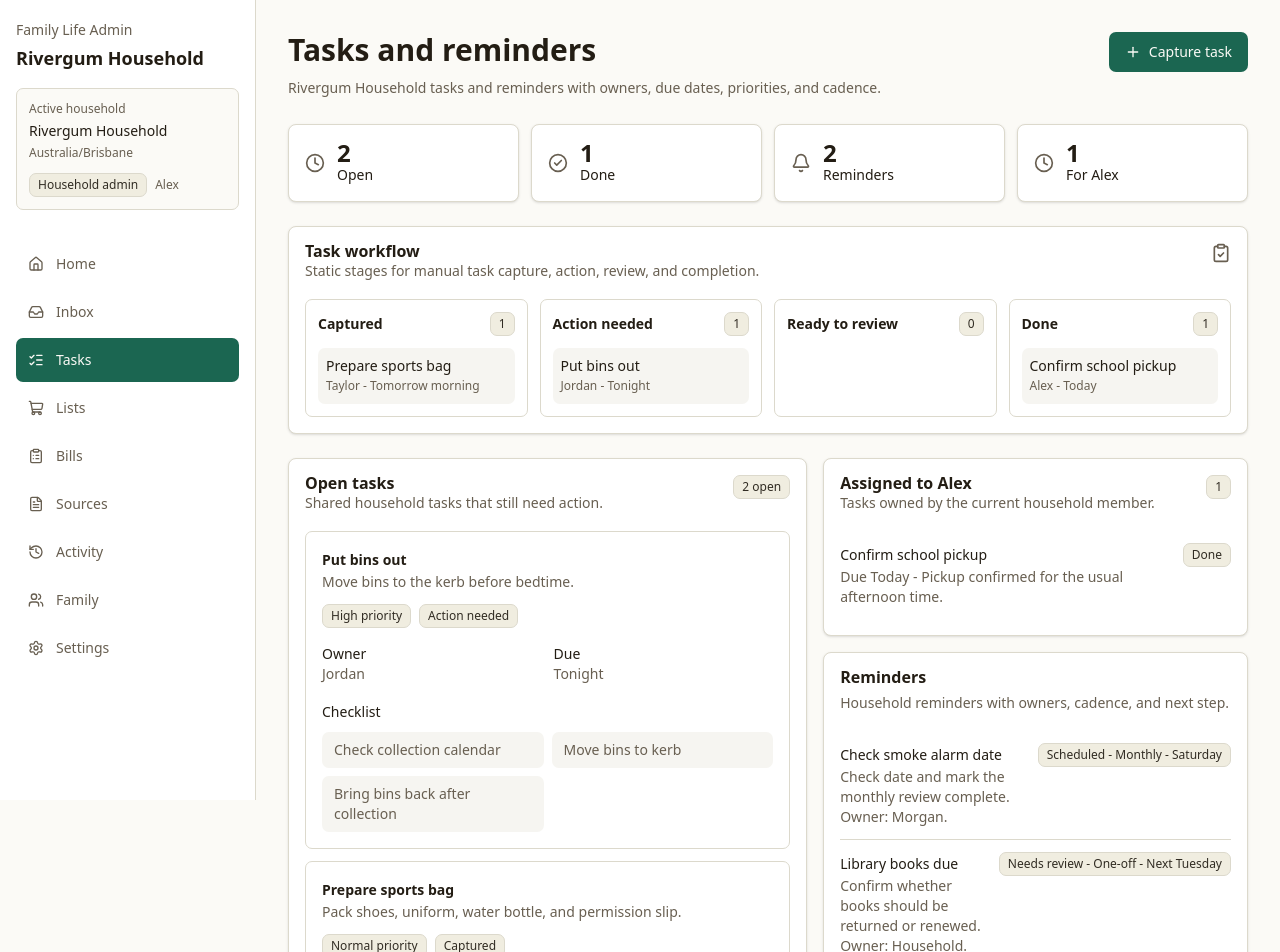
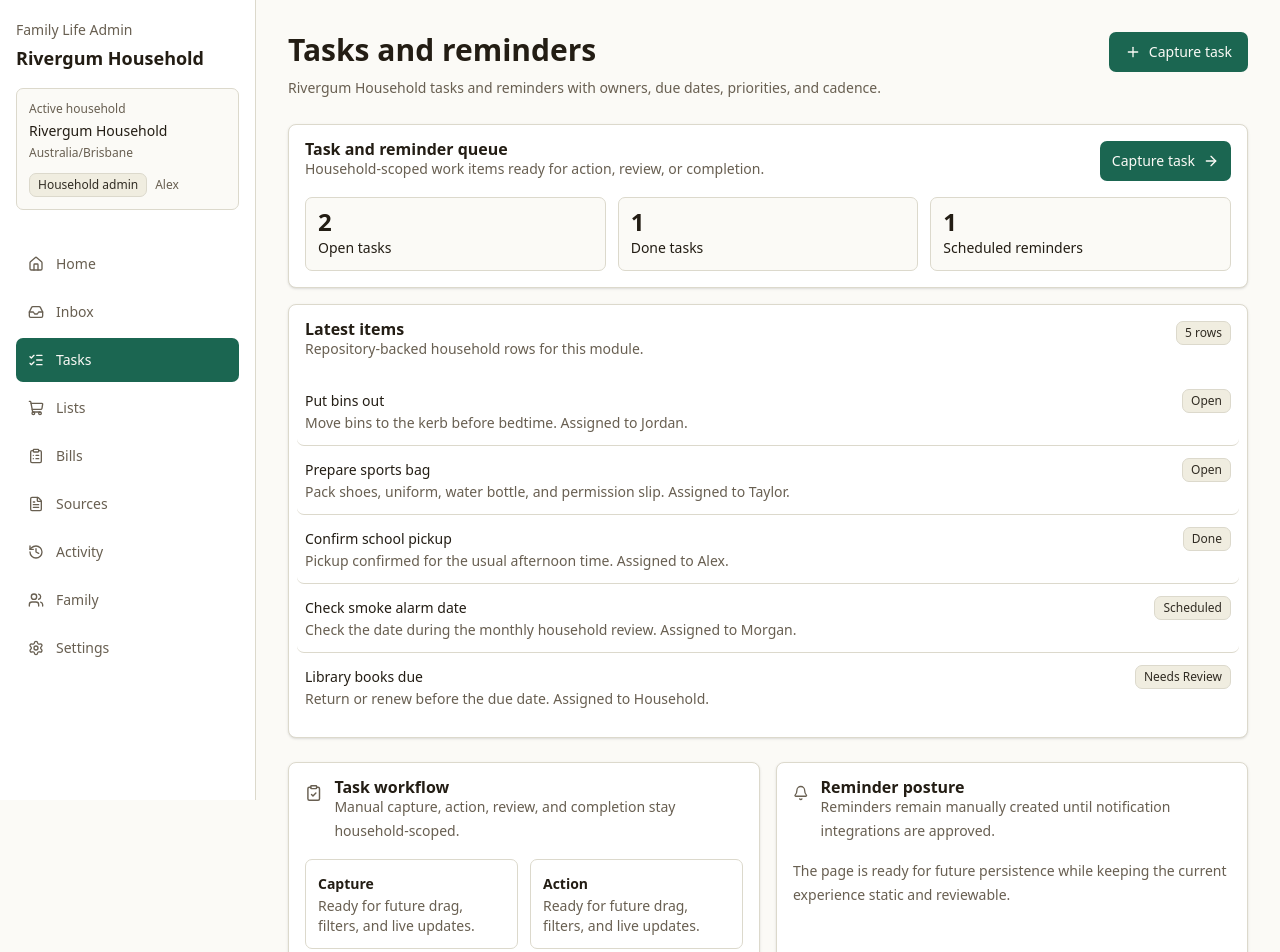
Before and after one commit to LatinMaestro/Life-Admin, a Next.js app: page /tasks in a window 1280 px wide. Shown: the top 952 px of the page. Built offline with nearby package versions, Linux system fonts and the light colour scheme.

Commit message:
Move tasks page to read model

```diff
--- a/src/app/tasks/page.tsx
+++ b/src/app/tasks/page.tsx
@@ -1,37 +1,19 @@
 import Link from "next/link";
-import { Bell, CheckCircle2, ClipboardCheck, Clock, Plus } from "lucide-react";
-import { Badge } from "@/components/ui/badge";
+import { Bell, ClipboardCheck, Plus } from "lucide-react";
 import { buttonVariants } from "@/components/ui/button";
 import { Card, CardContent, CardDescription, CardHeader, CardTitle } from "@/components/ui/card";
-import { ItemRow } from "@/components/item-row";
 import { PageHeader } from "@/components/page-header";
-import {
-  getCurrentHouseholdReminders,
-  getCurrentHouseholdTasks,
-  getReminderCadenceLabel,
-  getReminderStageLabel,
-  getTaskPriorityLabel,
-  getTaskStageLabel,
-  type TaskStage,
-} from "@/lib/demo-data";
-import { getCurrentHousehold, getCurrentMember, getMemberDisplayName } from "@/lib/household";
+import { ReadModelSummary } from "@/components/read-model-summary";
+import { getTasksReadModel } from "@/lib/server/module-read-models";
 
-const taskStages: TaskStage[] = ["Capture", "Action", "Review", "Done"];
-
-export default function TasksPage() {
-  const household = getCurrentHousehold();
-  const currentMember = getCurrentMember();
-  const tasks = getCurrentHouseholdTasks();
-  const reminders = getCurrentHouseholdReminders();
-  const openTasks = tasks.filter((task) => task.status === "Open");
-  const doneTasks = tasks.filter((task) => task.status === "Done");
-  const assignedToCurrentMember = tasks.filter((task) => task.assignedMemberId === currentMember.id);
+export default async function TasksPage() {
+  const tasks = await getTasksReadModel();
 
   return (
     <>
       <PageHeader
         title="Tasks and reminders"
-        description={`${household.name} tasks and reminders with owners, due dates, priorities, and cadence.`}
+        description={`${tasks.household.name} tasks and reminders with owners, due dates, priorities, and cadence.`}
         action={
           <Link href="/inbox" className={buttonVariants()}>
             <Plus className="h-4 w-4" aria-hidden="true" />
@@ -40,189 +22,51 @@ export default function TasksPage() {
         }
       />
 
-      <div className="grid gap-3 sm:grid-cols-4">
+      <ReadModelSummary
+        title="Task and reminder queue"
+        description="Household-scoped work items ready for action, review, or completion."
+        counts={tasks.counts}
+        rows={tasks.rows}
+        emptyLabel="No tasks or reminders have been captured yet."
+        actionHref="/inbox"
+        actionLabel="Capture task"
+      />
+
+      <div className="mt-6 grid gap-4 md:grid-cols-2">
         <Card>
-          <CardContent className="flex items-center gap-3 p-4">
-            <Clock className="h-5 w-5 text-muted-foreground" aria-hidden="true" />
-            <div>
-              <p className="text-2xl font-semibold leading-none">{openTasks.length}</p>
-              <p className="text-sm font-medium">Open</p>
-            </div>
-          </CardContent>
-        </Card>
-        <Card>
-          <CardContent className="flex items-center gap-3 p-4">
-            <CheckCircle2 className="h-5 w-5 text-muted-foreground" aria-hidden="true" />
-            <div>
-              <p className="text-2xl font-semibold leading-none">{doneTasks.length}</p>
-              <p className="text-sm font-medium">Done</p>
-            </div>
-          </CardContent>
-        </Card>
-        <Card>
-          <CardContent className="flex items-center gap-3 p-4">
-            <Bell className="h-5 w-5 text-muted-foreground" aria-hidden="true" />
-            <div>
-              <p className="text-2xl font-semibold leading-none">{reminders.length}</p>
-              <p className="text-sm font-medium">Reminders</p>
-            </div>
-          </CardContent>
-        </Card>
-        <Card>
-          <CardContent className="flex items-center gap-3 p-4">
-            <Clock className="h-5 w-5 text-muted-foreground" aria-hidden="true" />
-            <div>
-              <p className="text-2xl font-semibold leading-none">{assignedToCurrentMember.length}</p>
-              <p className="text-sm font-medium">For {currentMember.displayName}</p>
-            </div>
-          </CardContent>
-        </Card>
-      </div>
-
-      <Card className="mt-6">
           <CardHeader>
-          <div className="flex items-start justify-between gap-3">
+            <div className="flex items-start gap-3">
+              <ClipboardCheck className="mt-1 h-5 w-5 text-muted-foreground" aria-hidden="true" />
               <div>
                 <CardTitle>Task workflow</CardTitle>
-              <CardDescription>Static stages for manual task capture, action, review, and completion.</CardDescription>
+                <CardDescription>Manual capture, action, review, and completion stay household-scoped.</CardDescription>
               </div>
-            <ClipboardCheck className="h-5 w-5 text-muted-foreground" aria-hidden="true" />
             </div>
           </CardHeader>
-        <CardContent>
-          <div className="grid gap-3 sm:grid-cols-2 xl:grid-cols-4">
-            {taskStages.map((stage) => {
-              const stageItems = tasks.filter((task) => task.stage === stage);
-
-              return (
-                <section key={stage} className="rounded-md border p-3">
-                  <div className="flex items-center justify-between gap-3">
-                    <h2 className="text-sm font-semibold leading-6">{getTaskStageLabel(stage)}</h2>
-                    <Badge>{stageItems.length}</Badge>
+          <CardContent className="grid gap-3 sm:grid-cols-2">
+            {['Capture', 'Action', 'Review', 'Done'].map((stage) => (
+              <div key={stage} className="rounded-md border p-3">
+                <p className="text-sm font-semibold leading-6">{stage}</p>
+                <p className="text-sm leading-5 text-muted-foreground">Ready for future drag, filters, and live updates.</p>
               </div>
-                  <div className="mt-3 space-y-2">
-                    {stageItems.map((task) => (
-                      <div key={task.id} className="rounded-md bg-muted/50 p-2">
-                        <p className="text-sm font-medium leading-5">{task.title}</p>
-                        <p className="text-xs leading-5 text-muted-foreground">{getMemberDisplayName(task.assignedMemberId)} - {task.due}</p>
-                      </div>
-                    ))}
-                  </div>
-                </section>
-              );
-            })}
-          </div>
-        </CardContent>
-      </Card>
-
-      <div className="mt-6 grid gap-4 xl:grid-cols-[1.1fr_0.9fr]">
-        <div className="space-y-4">
-          <Card>
-            <CardHeader>
-              <div className="flex items-start justify-between gap-3">
-                <div>
-                  <CardTitle>Open tasks</CardTitle>
-                  <CardDescription>Shared household tasks that still need action.</CardDescription>
-                </div>
-                <Badge>{openTasks.length} open</Badge>
-              </div>
-            </CardHeader>
-            <CardContent className="space-y-3">
-              {openTasks.map((task) => (
-                <article key={task.id} className="rounded-md border p-4">
-                  <div className="flex flex-wrap items-start justify-between gap-3">
-                    <div>
-                      <h2 className="text-sm font-semibold leading-6">{task.title}</h2>
-                      <p className="text-sm leading-5 text-muted-foreground">{task.notes}</p>
-                    </div>
-                    <div className="flex flex-wrap gap-2">
-                      <Badge>{getTaskPriorityLabel(task.priority)}</Badge>
-                      <Badge>{getTaskStageLabel(task.stage)}</Badge>
-                    </div>
-                  </div>
-                  <dl className="mt-4 grid gap-3 text-sm sm:grid-cols-2">
-                    <div>
-                      <dt className="font-medium">Owner</dt>
-                      <dd className="text-muted-foreground">{getMemberDisplayName(task.assignedMemberId)}</dd>
-                    </div>
-                    <div>
-                      <dt className="font-medium">Due</dt>
-                      <dd className="text-muted-foreground">{task.due}</dd>
-                    </div>
-                  </dl>
-                  <div className="mt-4">
-                    <p className="text-sm font-medium leading-6">Checklist</p>
-                    <ul className="mt-2 grid gap-2 sm:grid-cols-2">
-                      {task.checklist.map((step) => (
-                        <li key={step} className="rounded-md bg-muted/50 px-3 py-2 text-sm text-muted-foreground">
-                          {step}
-                        </li>
-                      ))}
-                    </ul>
-                  </div>
-                </article>
             ))}
           </CardContent>
         </Card>
 
         <Card>
           <CardHeader>
-              <CardTitle>Completed</CardTitle>
-              <CardDescription>Recently completed household tasks.</CardDescription>
+            <div className="flex items-start gap-3">
+              <Bell className="mt-1 h-5 w-5 text-muted-foreground" aria-hidden="true" />
+              <div>
+                <CardTitle>Reminder posture</CardTitle>
+                <CardDescription>Reminders remain manually created until notification integrations are approved.</CardDescription>
+              </div>
+            </div>
           </CardHeader>
-            <CardContent>
-              {doneTasks.map((task) => (
-                <ItemRow
-                  key={task.id}
-                  title={task.title}
-                  detail={`${task.notes} Assigned to ${getMemberDisplayName(task.assignedMemberId)}.`}
-                  status={task.status}
-                />
-              ))}
+          <CardContent className="text-sm leading-6 text-muted-foreground">
+            The page is ready for future persistence while keeping the current experience static and reviewable.
           </CardContent>
         </Card>
-        </div>
-
-        <div className="space-y-4">
-          <Card>
-            <CardHeader>
-              <div className="flex items-start justify-between gap-3">
-                <div>
-                  <CardTitle>Assigned to {currentMember.displayName}</CardTitle>
-                  <CardDescription>Tasks owned by the current household member.</CardDescription>
-                </div>
-                <Badge>{assignedToCurrentMember.length}</Badge>
-              </div>
-            </CardHeader>
-            <CardContent>
-              {assignedToCurrentMember.map((task) => (
-                <ItemRow
-                  key={task.id}
-                  title={task.title}
-                  detail={`Due ${task.due} - ${task.notes}`}
-                  status={getTaskStageLabel(task.stage)}
-                />
-              ))}
-            </CardContent>
-          </Card>
-
-          <Card>
-            <CardHeader>
-              <CardTitle>Reminders</CardTitle>
-              <CardDescription>Household reminders with owners, cadence, and next step.</CardDescription>
-            </CardHeader>
-            <CardContent>
-              {reminders.map((reminder) => (
-                <ItemRow
-                  key={reminder.id}
-                  title={reminder.title}
-                  detail={`${reminder.nextStep} Owner: ${getMemberDisplayName(reminder.assignedMemberId)}.`}
-                  status={`${getReminderStageLabel(reminder.stage)} - ${getReminderCadenceLabel(reminder.cadence)} - ${reminder.due}`}
-                />
-              ))}
-            </CardContent>
-          </Card>
-        </div>
       </div>
     </>
   );
```
Lines whose indentation alone changed are shown as unchanged.
